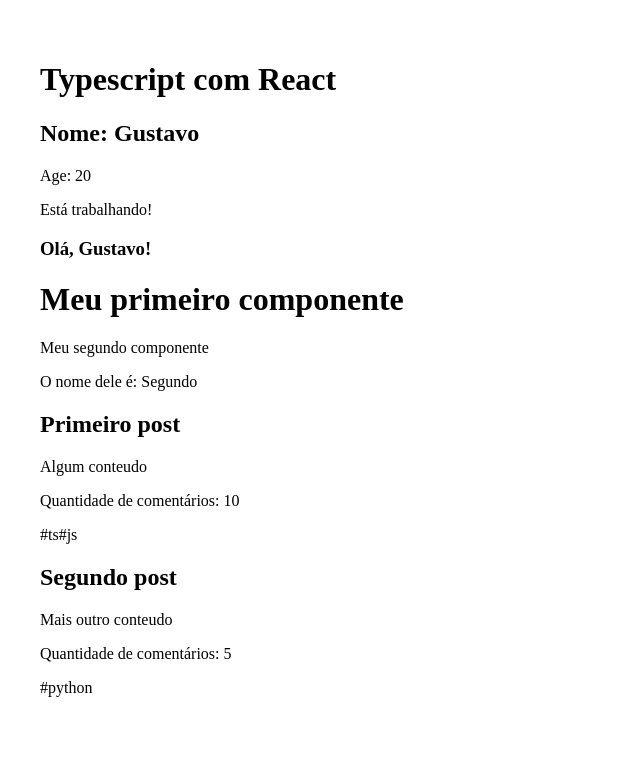
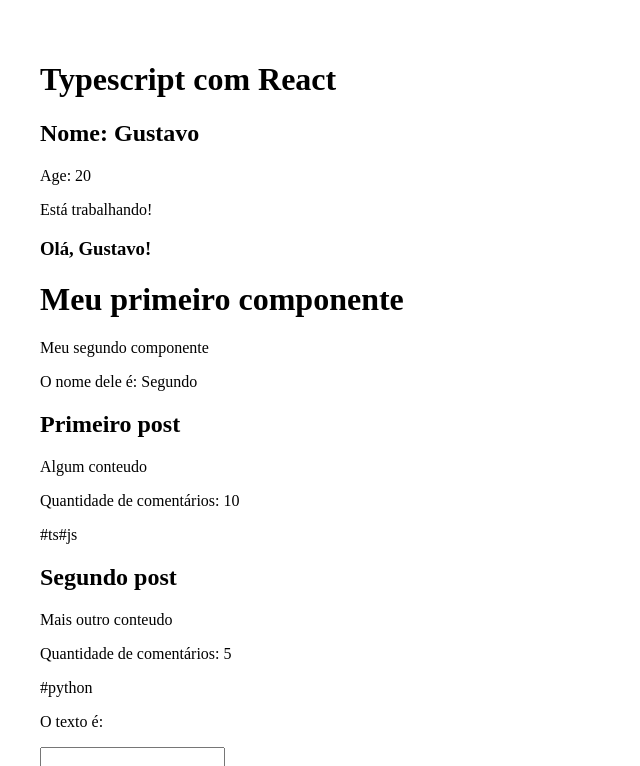
Before and after one commit to gustavobanares/Typescript, a React (Vite) app in the folder react_com_ts/: page / in a window 1280 px wide. Shown: the top 766 px of the page, without its empty margins (0-640 px from the left). Built offline with nearby package versions, Linux system fonts and the light colour scheme.

Commit message:
feat: useState with ts

```diff
--- a/react_com_ts/src/App.tsx
+++ b/react_com_ts/src/App.tsx
@@ -4,7 +4,10 @@
 
 // 5 - desestruturando props
 import SecondComponent from "./components/SecondComponent"
-import Destructuring from "./components/Destructuring"
+import Destructuring from "./components/Desestructuring"
+
+// 6 - useState
+import State from "./components/State"
 
 function App() {
 
@@ -32,6 +35,7 @@
        <SecondComponent name='Segundo' />
        <Destructuring title='Primeiro post' content="Algum conteudo" commentsQty={10} tags={['ts', 'js']} />
        <Destructuring title='Segundo post' content="Mais outro conteudo" commentsQty={5} tags={['python']} />
+       <State />
       </div>
 
   )
--- /dev/null
+++ b/react_com_ts/src/components/State.tsx
@@ -0,0 +1,20 @@
+import React, {useState, ChangeEvent} from 'react'
+
+
+const State = () => {
+
+    const [text, setText] = useState<string | null>(null)
+
+    const handleChange = (e: ChangeEvent<HTMLInputElement>) =>{
+        setText(e.target.value)
+    }
+
+  return (
+    <div>
+        <p>O texto é: {text}</p>
+        <input type="text" onChange={handleChange} />
+    </div>
+  )
+}
+
+export default State
```
Also changed, not shown: react_com_ts/src/components/Desestructuring.tsx (renamed from react_com_ts/src/components/Destructuring.tsx).
